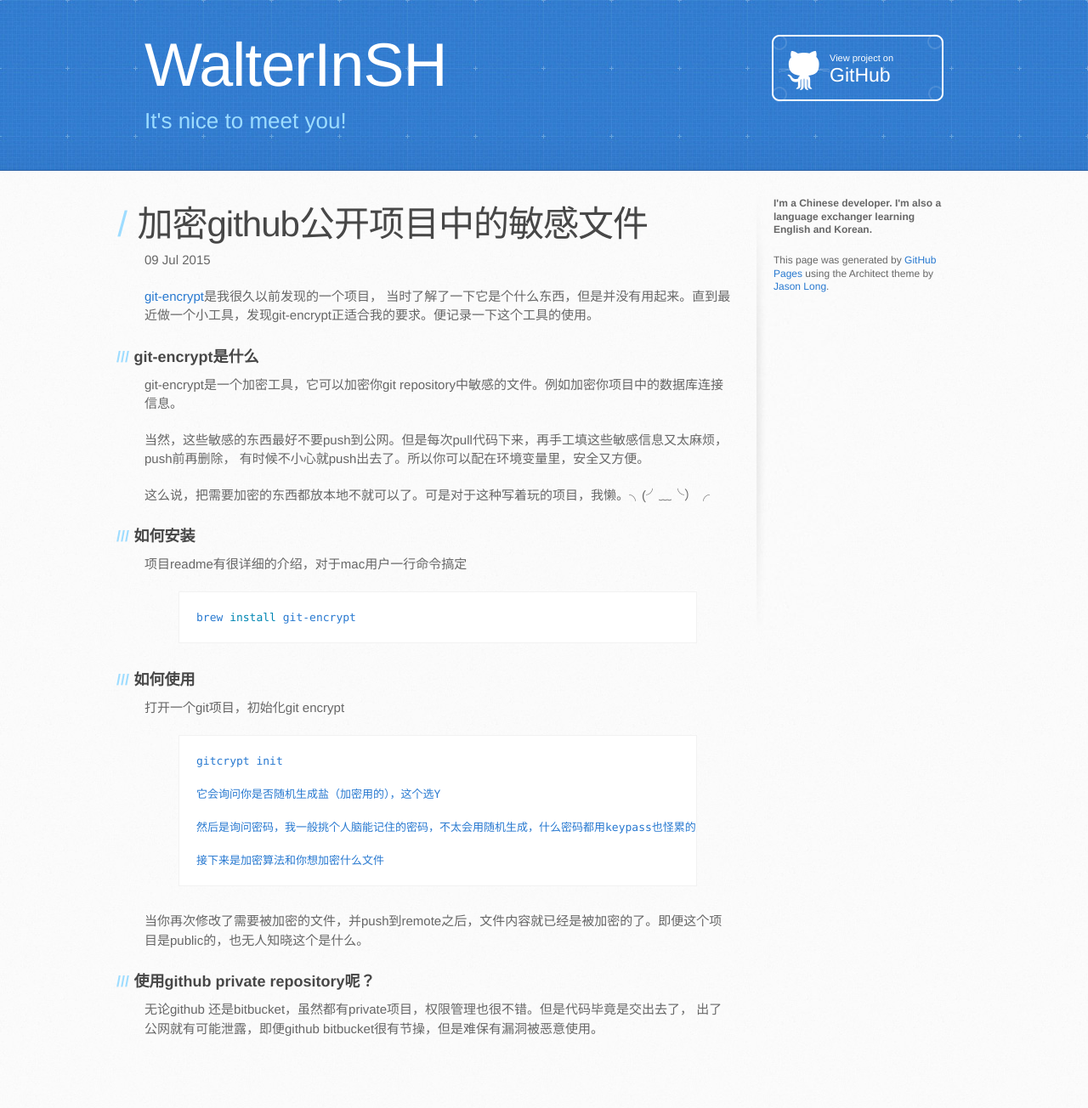
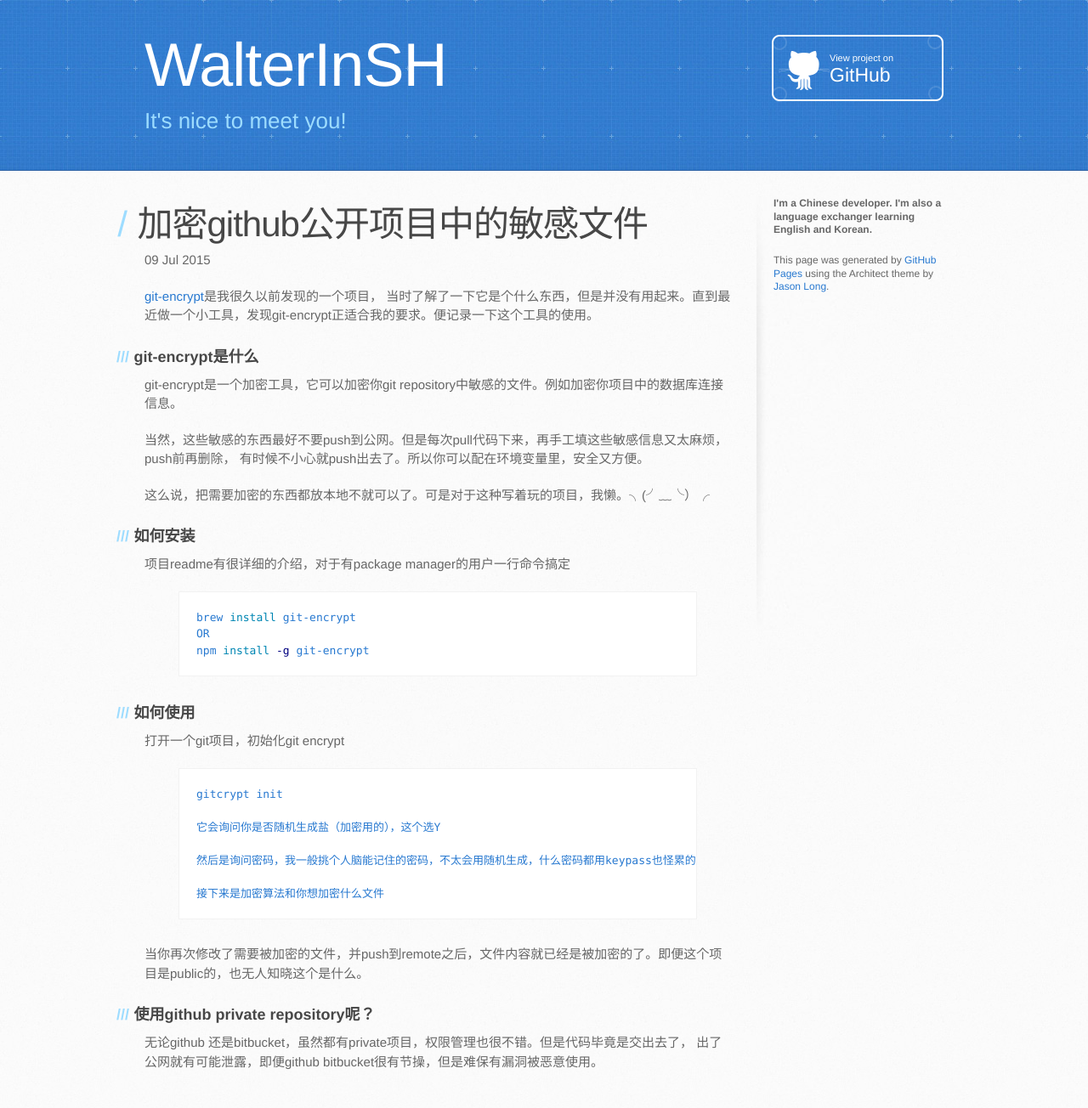
Before and after one commit to WalterInSH/walterinsh.github.io, a Jekyll site: the page built from _posts/2015-07-09-encrypt-public-files-on-github.md, in a window 1280 px wide. Shown: the whole page at 85% size. Built offline with Jekyll 4.4.1, drawn with Linux system fonts in a browser that asks for light colours; some web fonts are replaced; Markdown is read by kramdown in place of the engine named in the settings; comment, search, counter and statistics services are not loaded; before the commit the page ends 1265 px from its top, so only the background shows below that.

Commit message:
add npm install

```diff
--- a/_posts/2015-07-09-encrypt-public-files-on-github.md
+++ b/_posts/2015-07-09-encrypt-public-files-on-github.md
@@ -18,10 +18,12 @@ git-encrypt是一个加密工具，它可以加密你git repository中敏感的
 
 ###如何安装
 
-项目readme有很详细的介绍，对于mac用户一行命令搞定
+项目readme有很详细的介绍，对于有package manager的用户一行命令搞定
 
 {% highlight Bash shell scripts %}
 brew install git-encrypt
+OR
+npm install -g git-encrypt
 {% endhighlight %}
 
 ###如何使用
```
